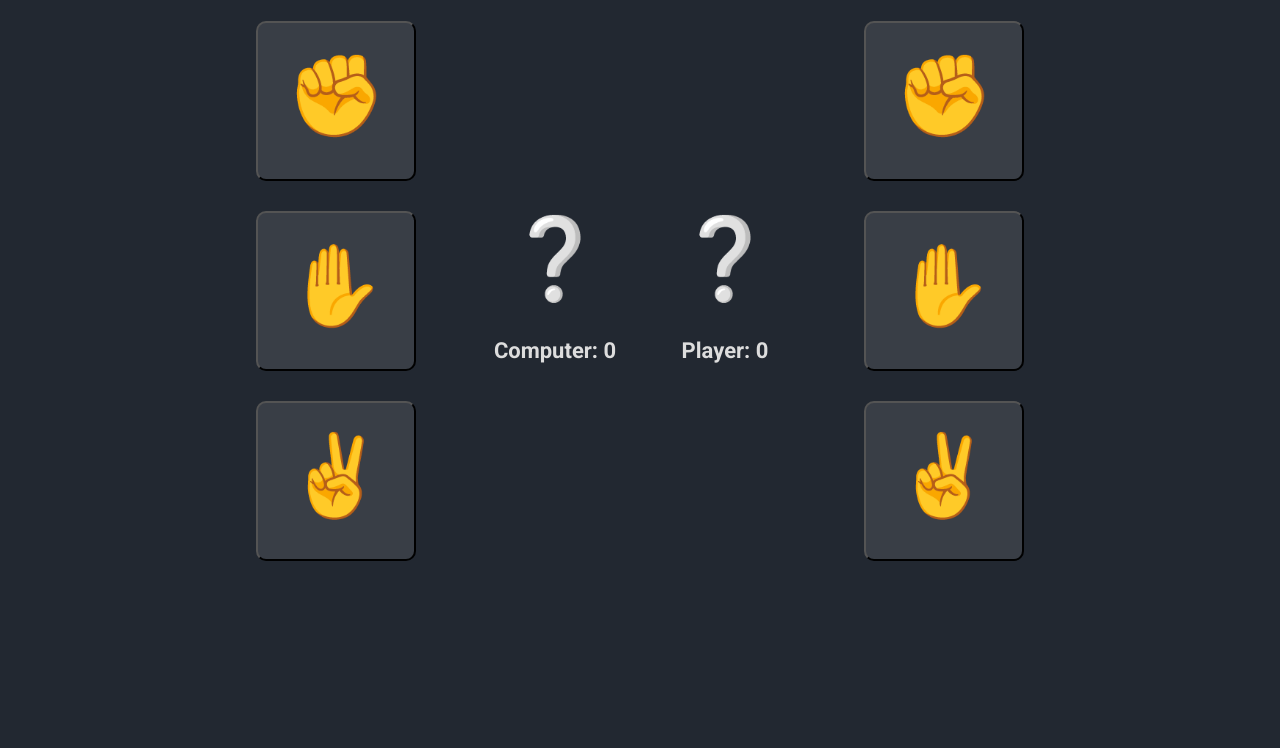
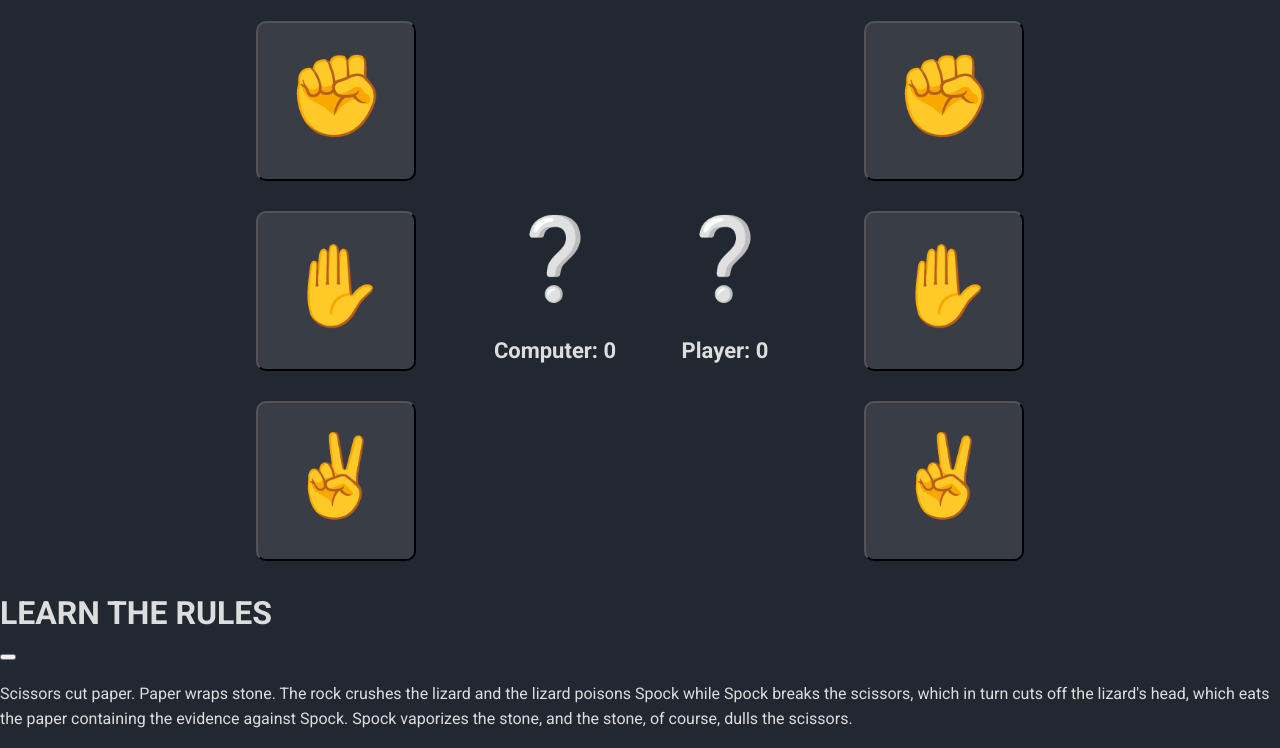
Before and after one commit to DianaPort43/js-pro, a plain HTML site: page index.html in a window 1280 px wide. Shown: the part 289-1037 px from the top of the page. Before the commit the page ends 850 px from the top, so only its background shows below. Drawn offline with Linux system fonts and the light colour scheme.

Commit message:
add FOOTER

```diff
--- a/index.html
+++ b/index.html
@@ -64,6 +64,17 @@
           </div>
         </div>
     </main>
+    <footer>
+        <div class="foldable-section">
+            <div class="foldable-header">
+              <h2>LEARN THE RULES</h2>
+              <button class="fold-button"></button>
+            </div>
+            <div class="foldable-content">
+              <p>Scissors cut paper. Paper wraps stone. The rock crushes the lizard and the lizard poisons Spock while Spock breaks the scissors, which in turn cuts off the lizard's head, which eats the paper containing the evidence against Spock. Spock vaporizes the stone, and the stone, of course, dulls the scissors.</p>
+            </div>
+        </div>
+    </footer>
     <script src="script.js"></script>
 
 </body>
```
